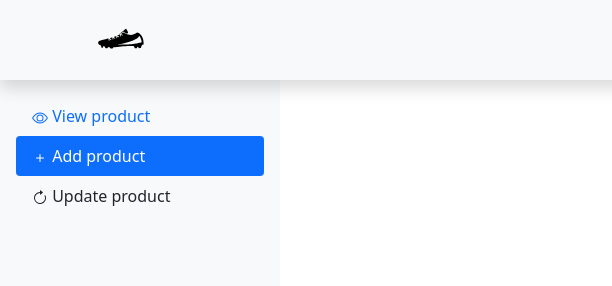
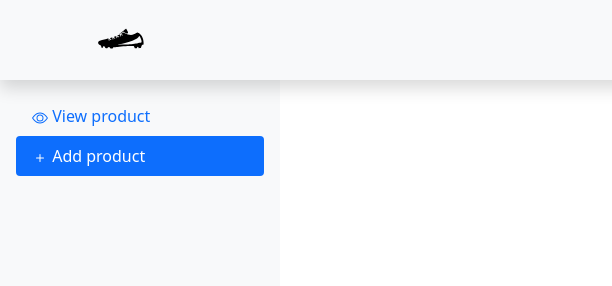
Before and after one commit to dldudwo2011/Firebase-CRUD, a website built with Parcel: page src/write.html in a window 1280 px wide. Shown: the top 286 px of the page, 0-612 px from the left. Built offline with nearby package versions, Linux system fonts and the light colour scheme; some packages are replaced by stand-ins of ours; no server answers.

Commit message:
Update option at sidebar for write page removed as well

```diff
--- a/src/write.html
+++ b/src/write.html
@@ -55,19 +55,6 @@
               />
             </svg>
           </a>
-          <!-- <div
-            class="collapse navbar-collapse justify-content-lg-end"
-            id="navbarSupportedContent"
-          >
-            <ul class="navbar-nav mb-2 m-lg-0 text-start">
-              <li class="nav-item">
-                <a class="nav-link" href="write.html">Add product</a>
-              </li>
-              <li class="nav-item">
-                <a class="nav-link" href="update.html">Update product</a>
-              </li>
-            </ul>
-          </div> -->
         </div>
       </nav>
     </header>
@@ -118,42 +105,7 @@
                 Add product
               </a>
             </li>
-            <li>
-              <a href="update.html" class="nav-link link-dark">
-                <svg
-                  xmlns="http://www.w3.org/2000/svg"
-                  width="16"
-                  height="16"
-                  fill="currentColor"
-                  class="bi bi-arrow-clockwise"
-                  viewBox="0 0 16 16"
-                >
-                  <path
-                    fill-rule="evenodd"
-                    d="M8 3a5 5 0 1 0 4.546 2.914.5.5 0 0 1 .908-.417A6 6 0 1 1 8 2v1z"
-                  />
-                  <path
-                    d="M8 4.466V.534a.25.25 0 0 1 .41-.192l2.36 1.966c.12.1.12.284 0 .384L8.41 4.658A.25.25 0 0 1 8 4.466z"
-                  />
-                </svg>
-                Update product
-              </a>
-            </li>
           </ul>
-          <!-- <hr>
-      <div class="dropdown">
-        <a href="#" class="d-flex align-items-center link-dark text-decoration-none dropdown-toggle" id="dropdownUser2" data-bs-toggle="dropdown" aria-expanded="false">
-          <img src="https://github.com/mdo.png" alt="" width="32" height="32" class="rounded-circle me-2">
-          <strong>mdo</strong>
-        </a>
-        <ul class="dropdown-menu text-small shadow" aria-labelledby="dropdownUser2">
-          <li><a class="dropdown-item" href="#">New project...</a></li>
-          <li><a class="dropdown-item" href="#">Settings</a></li>
-          <li><a class="dropdown-item" href="#">Profile</a></li>
-          <li><hr class="dropdown-divider"></li>
-          <li><a class="dropdown-item" href="#">Sign out</a></li>
-        </ul>
-      </div> -->
         </div>
         <div
           class="container-fluid overflow-scroll"
@@ -241,31 +193,3 @@
     </main>
   </body>
 </html>
-
-<!-- <form id="rentalForm" class="add-new-property">
-        <div class="property-image form-control">
-          <div class="display">
-            <img
-              src="static/images/default.jpg"
-              alt="jimhortons vacaction upload images of your vacaction rental"
-            />
-          </div>
-          <label for="rentalImage">Select image </label>
-          <input
-            type="file"
-            id="rentalImage"
-            style="display: none"
-            class="select-file"
-            accept=".jpg, .png, .jpeg, .webp"
-          />
-        </div>
-
-        <div class="rental-name form-control">
-          <label for="cityName">rental property city</label>
-          <input id="cityName" type="text" placeholder="Bumudoundi" />
-        </div>
-
-        <div class="submit-button form-control">
-          <button type="submit">Add Property</button>
-        </div>
-      </form> -->
```
Also changed, not shown: src/index.html (+0 -28 lines).
